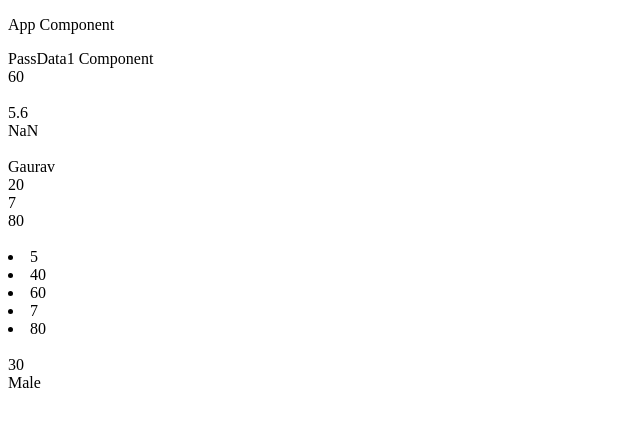
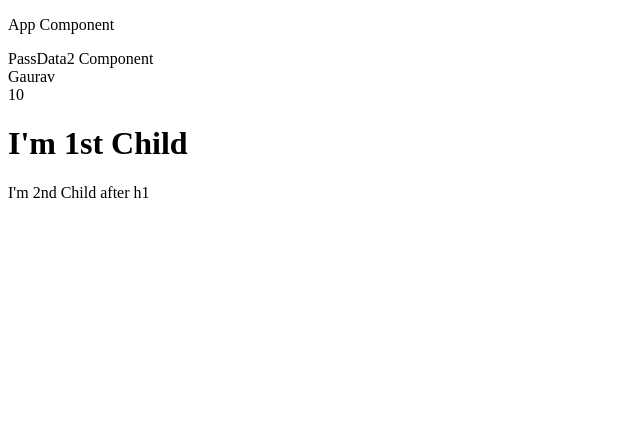
Before and after one commit to i-am-ggunjan/Learn-React, a React (Create React App) app: page / in a window 1280 px wide. Shown: the top 426 px of the page, without its empty margins (0-640 px from the left). Built offline with nearby package versions, Linux system fonts and the light colour scheme.

Commit message:
Passing data at the time of component call, but between the opening and closing tag of component call

```diff
--- a/src/App.js
+++ b/src/App.js
@@ -1,31 +1,14 @@
 import React from "react";
-import PassData1 from "./components/PassData1";
+import PassData2 from "./components/PassData2";
 
 const App = () => {
-    let height = 5.6;
   return (
     <>
       <p>App Component</p>
-        <PassData1
-          name="Gaurav"
-          height={height}
-          age={20}
-          arr={[5, 40, 60, 7, 80]}
-          greet={(name) => {
-            console.log(`Good Morning, Everyone... from ${name}`);
-          }}
-          language={function (name) {
-            return `Good Morning, ${name}-Sir`;
-          }}
-          obj={{
-            name: "Gaurav",
-            age: 30,
-            gender: "Male",
-          }}
-          und={undefined}
-          null={null}
-          na={NaN}
-        />
+      <PassData2 name="Gaurav" age={10}>
+        <h1>I'm 1st Child</h1>
+        <p>I'm 2nd Child after h1</p>
+      </PassData2>
     </>
   );
 };
--- /dev/null
+++ b/src/components/PassData2.jsx
@@ -0,0 +1,22 @@
+import React from "react";
+
+const PassData2 = (props) => {
+  console.log(props);
+  console.log(props.children);
+  return (
+    <>
+      PassData2 Component
+      <br />
+      {props.name}
+      <br />
+      {props.age}
+      <br />
+      {props.children}
+      {/* {props.children[2]}
+      {props.children[1]}
+      {props.children[0]} */}
+    </>
+  );
+};
+
+export default PassData2;
```
Lines whose indentation alone changed are shown as unchanged.
